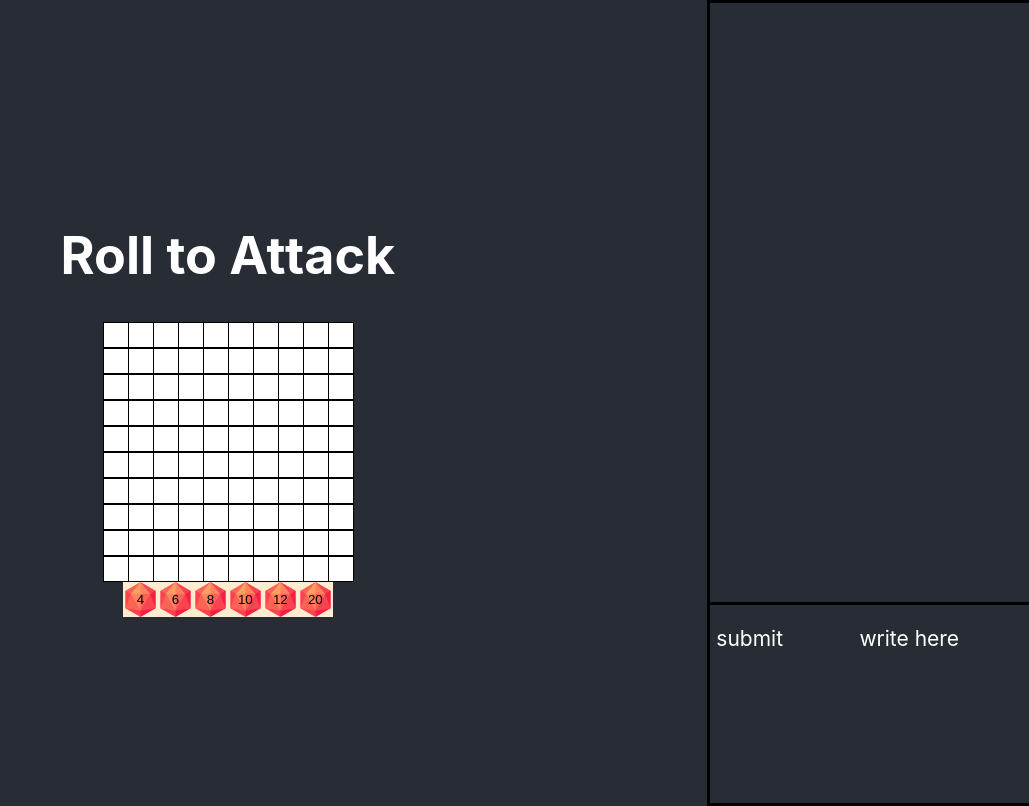
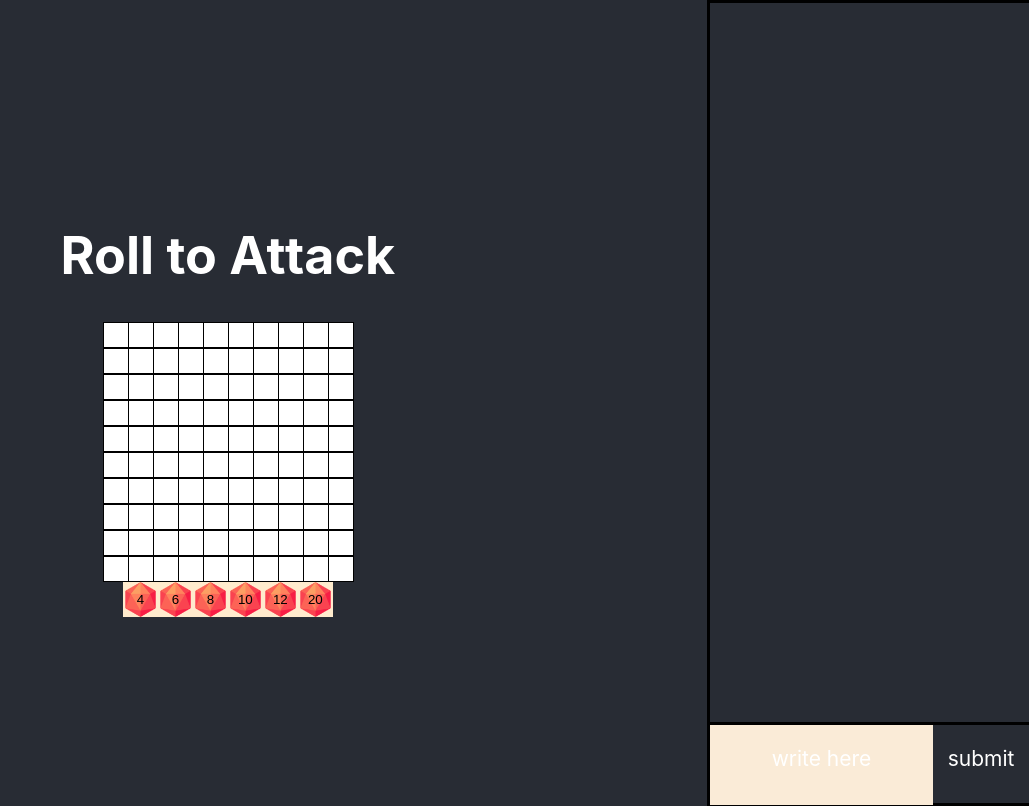
Before and after one commit to S4-K1/roll-to-hit, a React (Create React App) app: page / in a window 1280 px wide. Shown: the whole page, without its empty margins (251-1280 px from the left). Built offline with nearby package versions, Linux system fonts and the light colour scheme.

Commit message:
Making chatWindow pretty

```diff
--- a/src/components/chatWindow.js
+++ b/src/components/chatWindow.js
@@ -13,12 +13,12 @@ class ChatWindow extends React.Component {
             <div className='chatWindow' >
                 <ul className='noBullets'>{chatItems}</ul>
             </div>
-            <div className="writeWindow" >
+            <div className='writeWindow' >
+                <div className='writeBox'>
+                    <p>write here</p>
+                </div>
                 <div className='submitBox'>
                     <p>submit</p>
-                </div>
-                <div className='writeBox'>
-                    <p>write here</p>
                 </div>
             </div>
         </div>
--- a/src/components/css/chatWindow.css
+++ b/src/components/css/chatWindow.css
@@ -2,21 +2,25 @@
     display: flex;
     border-color: black;
     border-bottom-style: solid;
-    height: 75vh;
+    height: 90vh;
 }
 
 .writeWindow {
     display: flex;
     font-size: calc(5px + 2vmin);
-    height: 25vh;
+    height: 10vh;
+    align-items: center;
 }
 
 .submitBox {
-    width: 25%;
+    width: 30%;
+    height: 100%;
 }
 
 .writeBox {
-    width: 75%;
+    width: 70%;
+    height: 100%;
+    background-color: antiquewhite;
 }
 
 .noBullets {
@@ -26,4 +30,8 @@
     display: flex;
     flex-direction: column;
     align-items: flex-start;
+    max-height: 100%;
+    scroll-behavior: smooth;
+    overflow-y: auto;
+
 }
```
